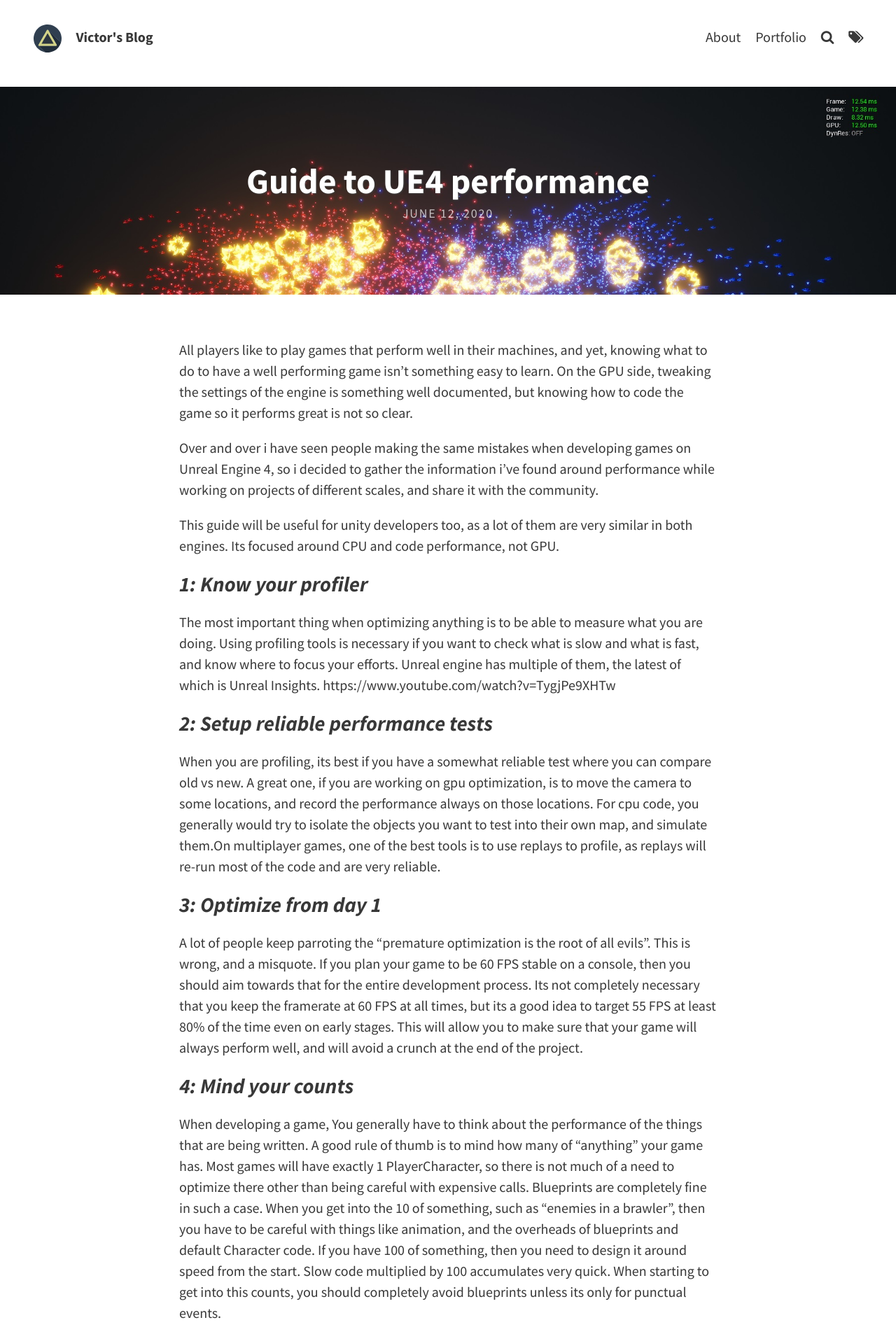
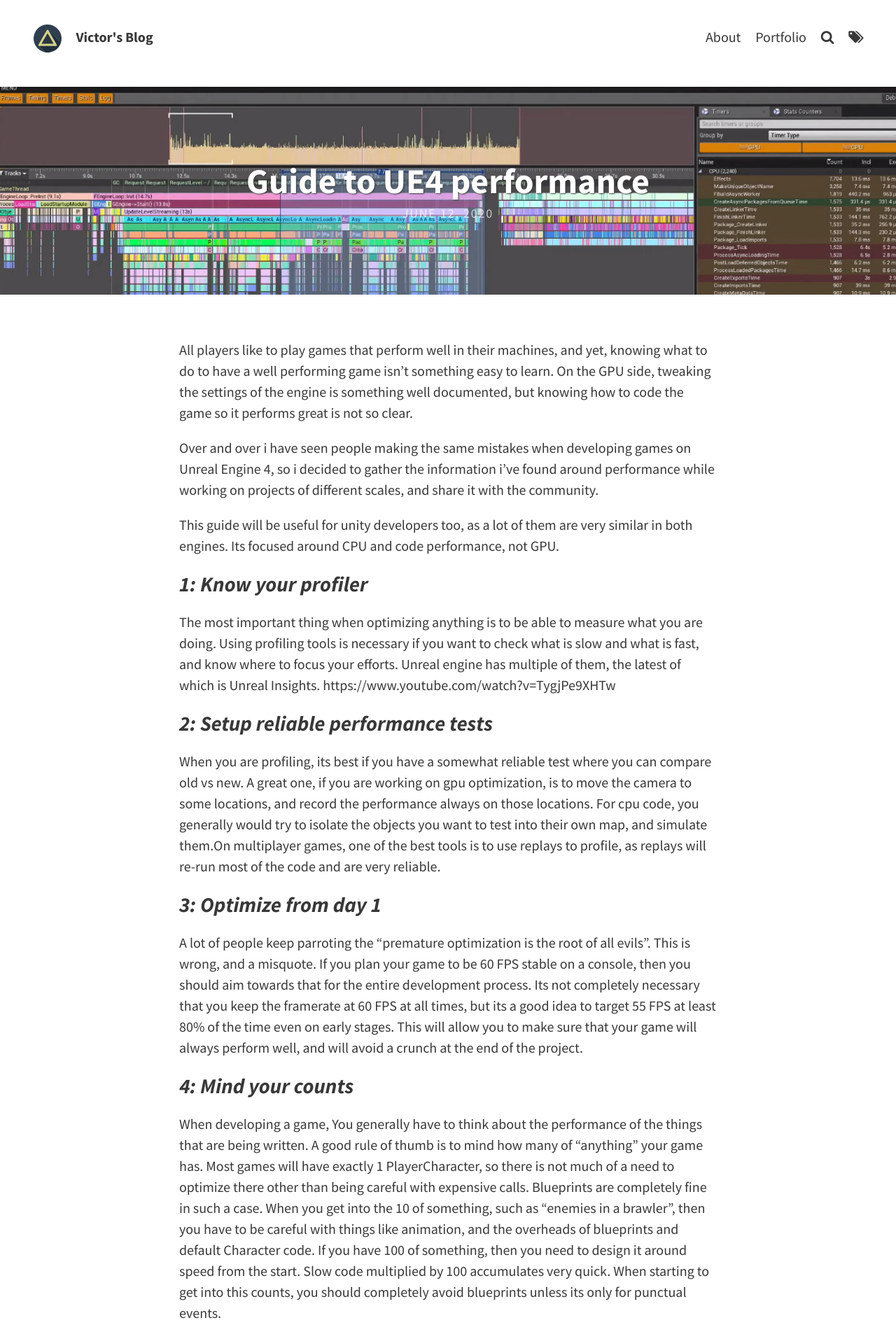
Before and after one commit to vblanco20-1/vblanco20-1.github.io, a Jekyll site: the page built from _posts/2020-06-12-post-ue4-perf_guide.md, in a window 1280 px wide. Shown: the top 1916 px of the page at 70% size. Built offline with Jekyll 4.4.1, drawn with Linux system fonts in a browser that asks for light colours.

Commit message:
Added header pic to the ue4 perf guide

```diff
--- a/_posts/2020-06-12-post-ue4-perf_guide.md
+++ b/_posts/2020-06-12-post-ue4-perf_guide.md
@@ -2,8 +2,8 @@
 layout: post
 title: "Guide to UE4 performance"
 excerpt_separator: "<!--more-->"
-feature-img: "assets/img/screenshots/spacebattle.jpg"
-thumbnail: "assets/img/screenshots/spacebattle.jpg"
+feature-img: "assets/img/screenshots/InsightsHeader.png"
+thumbnail: "assets/img/screenshots/InsightsHeader.png"
 categories:
   - Code Experiment
 tags:
```
Also changed, not shown: assets/img/screenshots/InsightsHeader.png (added).
